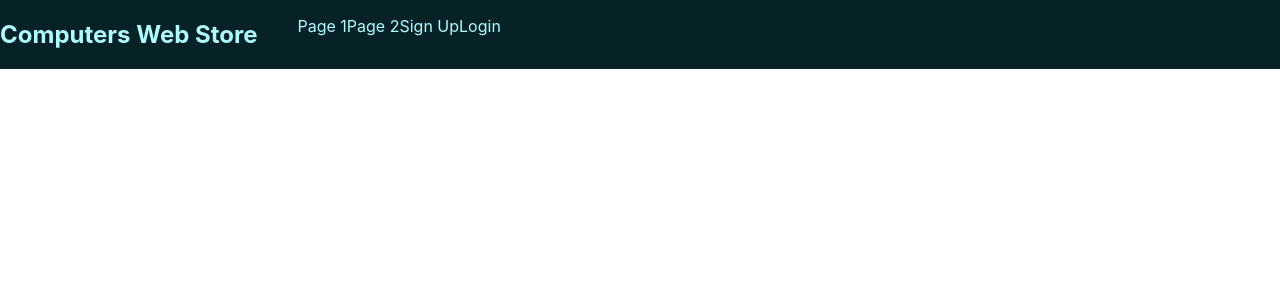
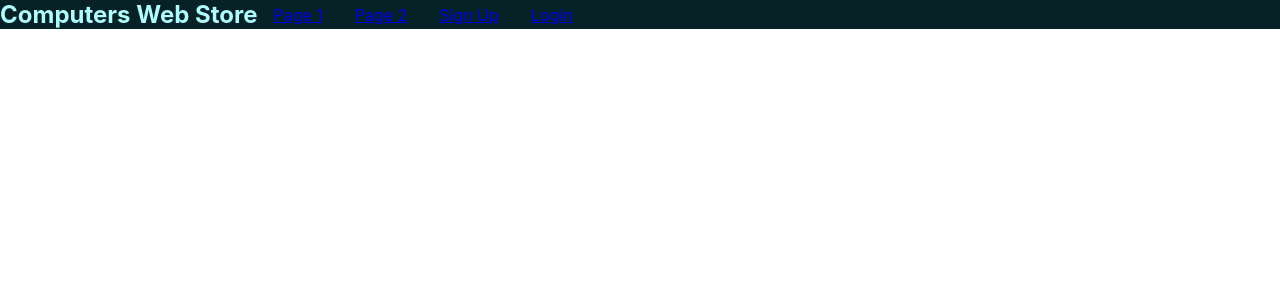
Before and after one commit to Team-Tech-Developer/Proyecto, a React (Create React App) app in the folder proyecto/: page / in a window 1280 px wide. Shown: the top 300 px of the page. Built offline with nearby package versions, Linux system fonts and the light colour scheme.

Commit message:
add a navbar

```diff
--- a/proyecto/src/components/Navbar.js
+++ b/proyecto/src/components/Navbar.js
@@ -1,15 +1,15 @@
-import '../styles/header.css'
+import '../styles/navbar.css'
 
 export function Navbar() {
   return (
-    <nav className="header">
+    <nav className="navbar">
       <div>
         <h2>Computers Web Store</h2></div>
       <ul className="info">
-      <li><div>Page 1</div></li>
-      <li><div>Page 2</div></li>
-      <li><div>Sign Up</div></li>
-      <li><div>Login</div></li>
+      <li><a href='/#' className="pag">Page 1</a></li>
+      <li><a href='/#' className="pag">Page 2</a></li>
+      <li><a href='/#' className="pag">Sign Up</a></li>
+      <li><a href='/#' className="pag">Login</a></li>
     </ul>
 
     </nav>
--- a/proyecto/src/styles/index.css
+++ b/proyecto/src/styles/index.css
@@ -1,5 +1,8 @@
+* {
+  margin: 0;
+  padding: 0;
+}
 body {
-  margin: 0;
   font-family: -apple-system, BlinkMacSystemFont, 'Segoe UI', 'Roboto', 'Oxygen',
     'Ubuntu', 'Cantarell', 'Fira Sans', 'Droid Sans', 'Helvetica Neue',
     sans-serif;
--- a/proyecto/src/styles/header.css
+++ b/proyecto/src/styles/navbar.css
@@ -1,9 +1,9 @@
-.header {
+.navbar {
     background-color: #072227;
     color: #AEFEFF;
-    margin: 0 auto;
     display: flex;
     flex-direction: row;
+    align-items: center;
 }
 
 .info{
@@ -11,3 +11,7 @@
     display: flex;
     flex-direction: row;
 }
+
+.pag {
+    padding: 1em;
+}
```
